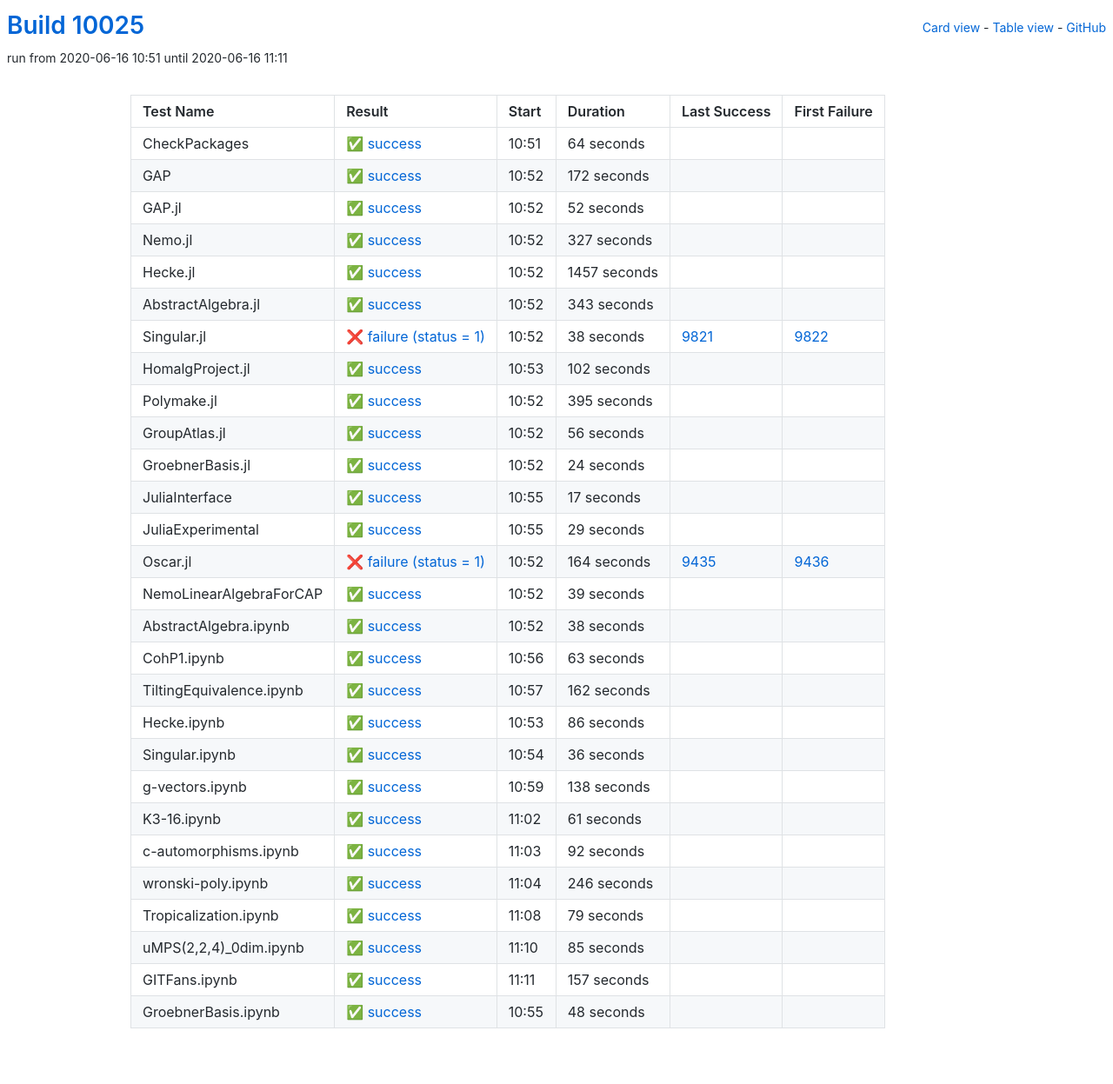
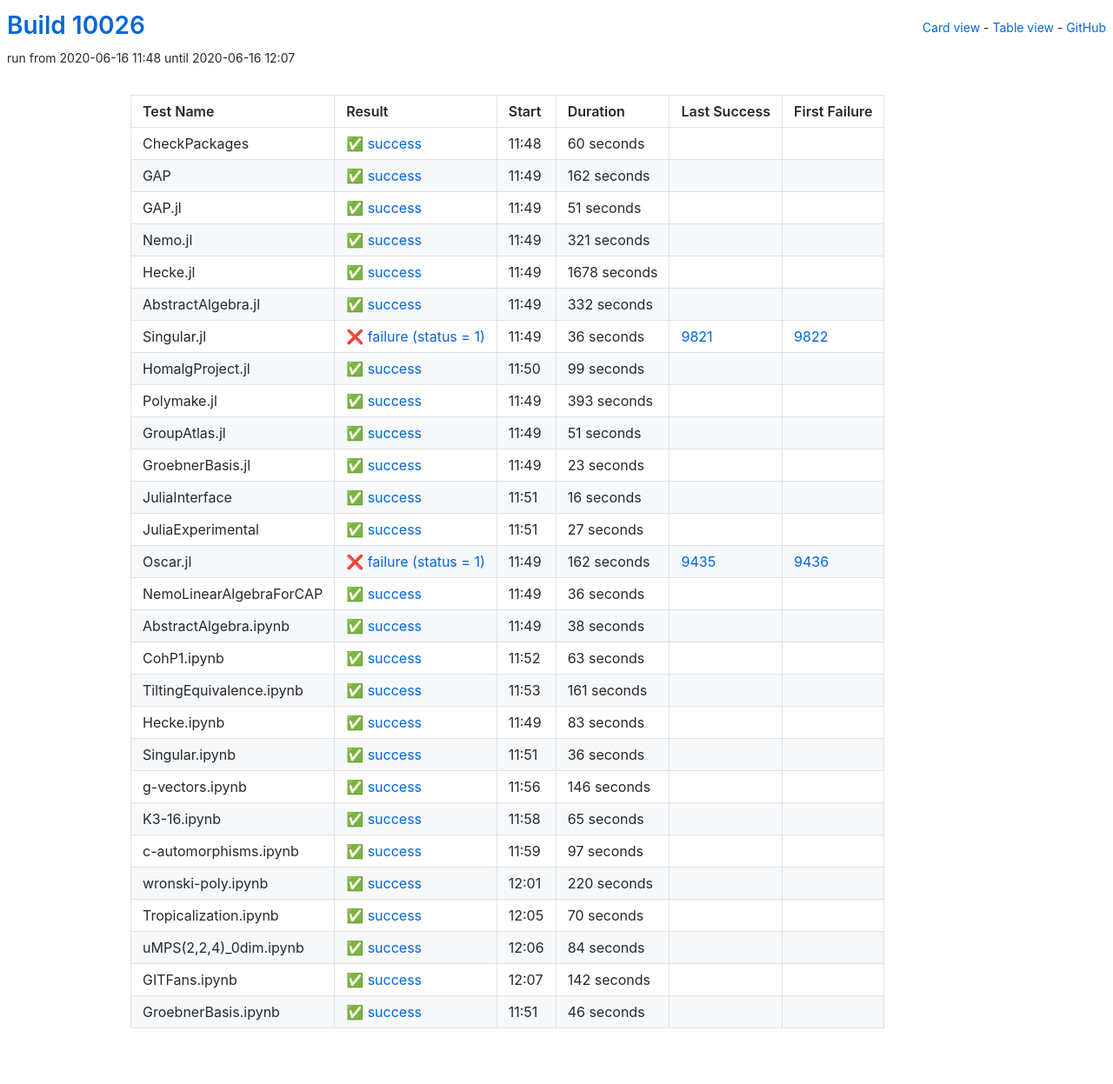
Before and after one commit to oscar-system/oscar-ci-status, a Jekyll site: the page built from table.html, in a window 1280 px wide. Shown: the whole page at 87% size. Built offline with Jekyll 4.4.1, drawn with Linux system fonts in a browser that asks for light colours.

Commit message:
Build #10026

```diff
--- a/_data/ci.yml
+++ b/_data/ci.yml
@@ -1,6 +1,6 @@
 ---
-build: 10025
-build_url: https://oscarci.mathematik.uni-kl.de/job/oscar/10025/
+build: 10026
+build_url: https://oscarci.mathematik.uni-kl.de/job/oscar/10026/
 job: oscar
 organization: oscar-system
 repo: oscar-ci-status
@@ -8,188 +8,188 @@
 tests:
 - name: CheckPackages
   id: checkpackages
-  log: https://oscarci.mathematik.uni-kl.de/job/oscar/10025/artifact/logs/build-10025/CheckPackages.log
-  start: 2020-06-16 10:51
+  log: https://oscarci.mathematik.uni-kl.de/job/oscar/10026/artifact/logs/build-10026/CheckPackages.log
+  start: 2020-06-16 11:48
   success: true
   exitcode: 0
   status: success
-  duration: 64
+  duration: 60
   last_success: false
   last_success_url:
   first_failure: false
   first_failure_url:
 - name: GAP
   id: gap
-  log: https://oscarci.mathematik.uni-kl.de/job/oscar/10025/artifact/logs/build-10025/GAP.log
-  start: 2020-06-16 10:52
+  log: https://oscarci.mathematik.uni-kl.de/job/oscar/10026/artifact/logs/build-10026/GAP.log
+  start: 2020-06-16 11:49
   success: true
   exitcode: 0
   status: success
-  duration: 172
+  duration: 162
   last_success: false
   last_success_url:
   first_failure: false
   first_failure_url:
 - name: GAP.jl
   id: gap-jl
-  log: https://oscarci.mathematik.uni-kl.de/job/oscar/10025/artifact/logs/build-10025/GAP.jl.log
-  start: 2020-06-16 10:52
+  log: https://oscarci.mathematik.uni-kl.de/job/oscar/10026/artifact/logs/build-10026/GAP.jl.log
+  start: 2020-06-16 11:49
   success: true
   exitcode: 0
   status: success
-  duration: 52
+  duration: 51
   last_success: false
   last_success_url:
   first_failure: false
   first_failure_url:
 - name: Nemo.jl
   id: nemo-jl
-  log: https://oscarci.mathematik.uni-kl.de/job/oscar/10025/artifact/logs/build-10025/Nemo.jl.log
-  start: 2020-06-16 10:52
+  log: https://oscarci.mathematik.uni-kl.de/job/oscar/10026/artifact/logs/build-10026/Nemo.jl.log
+  start: 2020-06-16 11:49
   success: true
   exitcode: 0
   status: success
-  duration: 327
+  duration: 321
   last_success: false
   last_success_url:
   first_failure: false
   first_failure_url:
 - name: Hecke.jl
   id: hecke-jl
-  log: https://oscarci.mathematik.uni-kl.de/job/oscar/10025/artifact/logs/build-10025/Hecke.jl.log
-  start: 2020-06-16 10:52
+  log: https://oscarci.mathematik.uni-kl.de/job/oscar/10026/artifact/logs/build-10026/Hecke.jl.log
+  start: 2020-06-16 11:49
   success: true
   exitcode: 0
   status: success
-  duration: 1457
+  duration: 1678
   last_success: false
   last_success_url:
   first_failure: false
   first_failure_url:
 - name: AbstractAlgebra.jl
   id: abstractalgebra-jl
-  log: https://oscarci.mathematik.uni-kl.de/job/oscar/10025/artifact/logs/build-10025/AbstractAlgebra.jl.log
-  start: 2020-06-16 10:52
+  log: https://oscarci.mathematik.uni-kl.de/job/oscar/10026/artifact/logs/build-10026/AbstractAlgebra.jl.log
+  start: 2020-06-16 11:49
   success: true
   exitcode: 0
   status: success
-  duration: 343
+  duration: 332
   last_success: false
   last_success_url:
   first_failure: false
   first_failure_url:
 - name: Singular.jl
   id: singular-jl
-  log: https://oscarci.mathematik.uni-kl.de/job/oscar/10025/artifact/logs/build-10025/Singular.jl.log
-  start: 2020-06-16 10:52
+  log: https://oscarci.mathematik.uni-kl.de/job/oscar/10026/artifact/logs/build-10026/Singular.jl.log
+  start: 2020-06-16 11:49
   success: false
   exitcode: 1
   status: failure
-  duration: 38
+  duration: 36
   last_success: 9821
   last_success_url: https://oscarci.mathematik.uni-kl.de/job/oscar/9821/
   first_failure: 9822
   first_failure_url: https://oscarci.mathematik.uni-kl.de/job/oscar/9822/
 - name: HomalgProject.jl
   id: homalgproject-jl
-  log: https://oscarci.mathematik.uni-kl.de/job/oscar/10025/artifact/logs/build-10025/HomalgProject.jl.log
-  start: 2020-06-16 10:53
+  log: https://oscarci.mathematik.uni-kl.de/job/oscar/10026/artifact/logs/build-10026/HomalgProject.jl.log
+  start: 2020-06-16 11:50
   success: true
   exitcode: 0
   status: success
-  duration: 102
+  duration: 99
   last_success: false
   last_success_url:
   first_failure: false
   first_failure_url:
 - name: Polymake.jl
   id: polymake-jl
-  log: https://oscarci.mathematik.uni-kl.de/job/oscar/10025/artifact/logs/build-10025/Polymake.jl.log
-  start: 2020-06-16 10:52
+  log: https://oscarci.mathematik.uni-kl.de/job/oscar/10026/artifact/logs/build-10026/Polymake.jl.log
+  start: 2020-06-16 11:49
   success: true
   exitcode: 0
   status: success
-  duration: 395
+  duration: 393
   last_success: false
   last_success_url:
   first_failure: false
   first_failure_url:
 - name: GroupAtlas.jl
   id: groupatlas-jl
-  log: https://oscarci.mathematik.uni-kl.de/job/oscar/10025/artifact/logs/build-10025/GroupAtlas.jl.log
-  start: 2020-06-16 10:52
+  log: https://oscarci.mathematik.uni-kl.de/job/oscar/10026/artifact/logs/build-10026/GroupAtlas.jl.log
+  start: 2020-06-16 11:49
   success: true
   exitcode: 0
   status: success
-  duration: 56
+  duration: 51
   last_success: false
   last_success_url:
   first_failure: false
   first_failure_url:
 - name: GroebnerBasis.jl
   id: groebnerbasis-jl
-  log: https://oscarci.mathematik.uni-kl.de/job/oscar/10025/artifact/logs/build-10025/GroebnerBasis.jl.log
-  start: 2020-06-16 10:52
+  log: https://oscarci.mathematik.uni-kl.de/job/oscar/10026/artifact/logs/build-10026/GroebnerBasis.jl.log
+  start: 2020-06-16 11:49
   success: true
   exitcode: 0
   status: success
-  duration: 24
+  duration: 23
   last_success: false
   last_success_url:
   first_failure: false
   first_failure_url:
 - name: JuliaInterface
   id: juliainterface
-  log: https://oscarci.mathematik.uni-kl.de/job/oscar/10025/artifact/logs/build-10025/JuliaInterface.log
-  start: 2020-06-16 10:55
+  log: https://oscarci.mathematik.uni-kl.de/job/oscar/10026/artifact/logs/build-10026/JuliaInterface.log
+  start: 2020-06-16 11:51
   success: true
   exitcode: 0
   status: success
-  duration: 17
+  duration: 16
   last_success: false
   last_success_url:
   first_failure: false
   first_failure_url:
 - name: JuliaExperimental
   id: juliaexperimental
-  log: https://oscarci.mathematik.uni-kl.de/job/oscar/10025/artifact/logs/build-10025/JuliaExperimental.log
-  start: 2020-06-16 10:55
+  log: https://oscarci.mathematik.uni-kl.de/job/oscar/10026/artifact/logs/build-10026/JuliaExperimental.log
+  start: 2020-06-16 11:51
   success: true
   exitcode: 0
   status: success
-  duration: 29
+  duration: 27
   last_success: false
   last_success_url:
   first_failure: false
   first_failure_url:
 - name: Oscar.jl
   id: oscar-jl
-  log: https://oscarci.mathematik.uni-kl.de/job/oscar/10025/artifact/logs/build-10025/Oscar.jl.log
-  start: 2020-06-16 10:52
+  log: https://oscarci.mathematik.uni-kl.de/job/oscar/10026/artifact/logs/build-10026/Oscar.jl.log
+  start: 2020-06-16 11:49
   success: false
   exitcode: 1
   status: failure
-  duration: 164
+  duration: 162
   last_success: 9435
   last_success_url: https://oscarci.mathematik.uni-kl.de/job/oscar/9435/
   first_failure: 9436
   first_failure_url: https://oscarci.mathematik.uni-kl.de/job/oscar/9436/
 - name: NemoLinearAlgebraForCAP
   id: nemolinearalgebraforcap
-  log: https://oscarci.mathematik.uni-kl.de/job/oscar/10025/artifact/logs/build-10025/NemoLinearAlgebraForCAP.log
-  start: 2020-06-16 10:52
+  log: https://oscarci.mathematik.uni-kl.de/job/oscar/10026/artifact/logs/build-10026/NemoLinearAlgebraForCAP.log
+  start: 2020-06-16 11:49
   success: true
   exitcode: 0
   status: success
-  duration: 39
+  duration: 36
   last_success: false
   last_success_url:
   first_failure: false
   first_failure_url:
 - name: AbstractAlgebra.ipynb
   id: abstractalgebra-ipynb
-  log: https://oscarci.mathematik.uni-kl.de/job/oscar/10025/artifact/logs/build-10025/AbstractAlgebra.ipynb.log
-  start: 2020-06-16 10:52
+  log: https://oscarci.mathematik.uni-kl.de/job/oscar/10026/artifact/logs/build-10026/AbstractAlgebra.ipynb.log
+  start: 2020-06-16 11:49
   success: true
   exitcode: 0
   status: success
@@ -200,8 +200,8 @@
   first_failure_url:
 - name: CohP1.ipynb
   id: cohp1-ipynb
-  log: https://oscarci.mathematik.uni-kl.de/job/oscar/10025/artifact/logs/build-10025/CohP1.ipynb.log
-  start: 2020-06-16 10:56
+  log: https://oscarci.mathematik.uni-kl.de/job/oscar/10026/artifact/logs/build-10026/CohP1.ipynb.log
+  start: 2020-06-16 11:52
   success: true
   exitcode: 0
   status: success
@@ -212,32 +212,32 @@
   first_failure_url:
 - name: TiltingEquivalence.ipynb
   id: tiltingequivalence-ipynb
-  log: https://oscarci.mathematik.uni-kl.de/job/oscar/10025/artifact/logs/build-10025/TiltingEquivalence.ipynb.log
-  start: 2020-06-16 10:57
+  log: https://oscarci.mathematik.uni-kl.de/job/oscar/10026/artifact/logs/build-10026/TiltingEquivalence.ipynb.log
+  start: 2020-06-16 11:53
   success: true
   exitcode: 0
   status: success
-  duration: 162
+  duration: 161
   last_success: false
   last_success_url:
   first_failure: false
   first_failure_url:
 - name: Hecke.ipynb
   id: hecke-ipynb
-  log: https://oscarci.mathematik.uni-kl.de/job/oscar/10025/artifact/logs/build-10025/Hecke.ipynb.log
-  start: 2020-06-16 10:53
+  log: https://oscarci.mathematik.uni-kl.de/job/oscar/10026/artifact/logs/build-10026/Hecke.ipynb.log
+  start: 2020-06-16 11:49
   success: true
   exitcode: 0
   status: success
-  duration: 86
+  duration: 83
   last_success: false
   last_success_url:
   first_failure: false
   first_failure_url:
 - name: Singular.ipynb
   id: singular-ipynb
-  log: https://oscarci.mathematik.uni-kl.de/job/oscar/10025/artifact/logs/build-10025/Singular.ipynb.log
-  start: 2020-06-16 10:54
+  log: https://oscarci.mathematik.uni-kl.de/job/oscar/10026/artifact/logs/build-10026/Singular.ipynb.log
+  start: 2020-06-16 11:51
   success: true
   exitcode: 0
   status: success
@@ -248,96 +248,96 @@
   first_failure_url:
 - name: g-vectors.ipynb
   id: g-vectors-ipynb
-  log: https://oscarci.mathematik.uni-kl.de/job/oscar/10025/artifact/logs/build-10025/g-vectors.ipynb.log
-  start: 2020-06-16 10:59
+  log: https://oscarci.mathematik.uni-kl.de/job/oscar/10026/artifact/logs/build-10026/g-vectors.ipynb.log
+  start: 2020-06-16 11:56
   success: true
   exitcode: 0
   status: success
-  duration: 138
+  duration: 146
   last_success: false
   last_success_url:
   first_failure: false
   first_failure_url:
 - name: K3-16.ipynb
   id: k3-16-ipynb
-  log: https://oscarci.mathematik.uni-kl.de/job/oscar/10025/artifact/logs/build-10025/K3-16.ipynb.log
-  start: 2020-06-16 11:02
+  log: https://oscarci.mathematik.uni-kl.de/job/oscar/10026/artifact/logs/build-10026/K3-16.ipynb.log
+  start: 2020-06-16 11:58
   success: true
   exitcode: 0
   status: success
-  duration: 61
+  duration: 65
   last_success: false
   last_success_url:
   first_failure: false
   first_failure_url:
 - name: c-automorphisms.ipynb
   id: c-automorphisms-ipynb
-  log: https://oscarci.mathematik.uni-kl.de/job/oscar/10025/artifact/logs/build-10025/c-automorphisms.ipynb.log
-  start: 2020-06-16 11:03
+  log: https://oscarci.mathematik.uni-kl.de/job/oscar/10026/artifact/logs/build-10026/c-automorphisms.ipynb.log
+  start: 2020-06-16 11:59
   success: true
   exitcode: 0
   status: success
-  duration: 92
+  duration: 97
   last_success: false
   last_success_url:
   first_failure: false
   first_failure_url:
 - name: wronski-poly.ipynb
   id: wronski-poly-ipynb
-  log: https://oscarci.mathematik.uni-kl.de/job/oscar/10025/artifact/logs/build-10025/wronski-poly.ipynb.log
-  start: 2020-06-16 11:04
+  log: https://oscarci.mathematik.uni-kl.de/job/oscar/10026/artifact/logs/build-10026/wronski-poly.ipynb.log
+  start: 2020-06-16 12:01
   success: true
   exitcode: 0
   status: success
-  duration: 246
+  duration: 220
   last_success: false
   last_success_url:
   first_failure: false
   first_failure_url:
 - name: Tropicalization.ipynb
   id: tropicalization-ipynb
-  log: https://oscarci.mathematik.uni-kl.de/job/oscar/10025/artifact/logs/build-10025/Tropicalization.ipynb.log
-  start: 2020-06-16 11:08
+  log: https://oscarci.mathematik.uni-kl.de/job/oscar/10026/artifact/logs/build-10026/Tropicalization.ipynb.log
+  start: 2020-06-16 12:05
   success: true
   exitcode: 0
   status: success
-  duration: 79
+  duration: 70
   last_success: false
   last_success_url:
   first_failure: false
   first_failure_url:
 - name: uMPS(2,2,4)_0dim.ipynb
   id: umps-2-2-4-0dim-ipynb
-  log: https://oscarci.mathematik.uni-kl.de/job/oscar/10025/artifact/logs/build-10025/uMPS-2-2-4-_0dim.ipynb.log
-  start: 2020-06-16 11:10
+  log: https://oscarci.mathematik.uni-kl.de/job/oscar/10026/artifact/logs/build-10026/uMPS-2-2-4-_0dim.ipynb.log
+  start: 2020-06-16 12:06
   success: true
   exitcode: 0
   status: success
-  duration: 85
+  duration: 84
   last_success: false
   last_success_url:
   first_failure: false
   first_failure_url:
 - name: GITFans.ipynb
   id: gitfans-ipynb
-  log: https://oscarci.mathematik.uni-kl.de/job/oscar/10025/artifact/logs/build-10025/GITFans.ipynb.log
-  start: 2020-06-16 11:11
+  log: https://oscarci.mathematik.uni-kl.de/job/oscar/10026/artifact/logs/build-10026/GITFans.ipynb.log
+  start: 2020-06-16 12:07
   success: true
   exitcode: 0
   status: success
-  duration: 157
+  duration: 142
   last_success: false
   last_success_url:
   first_failure: false
   first_failure_url:
 - name: GroebnerBasis.ipynb
   id: groebnerbasis-ipynb
-  log: https://oscarci.mathematik.uni-kl.de/job/oscar/10025/artifact/logs/build-10025/GroebnerBasis.ipynb.log
-  start: 2020-06-16 10:55
+  log: https://oscarci.mathematik.uni-kl.de/job/oscar/10026/artifact/logs/build-10026/GroebnerBasis.ipynb.log
+  start: 2020-06-16 11:51
   success: true
   exitcode: 0
   status: success
-  duration: 48
+  duration: 46
   last_success: false
   last_success_url:
   first_failure: false
```
Also changed, not shown: README.md.
